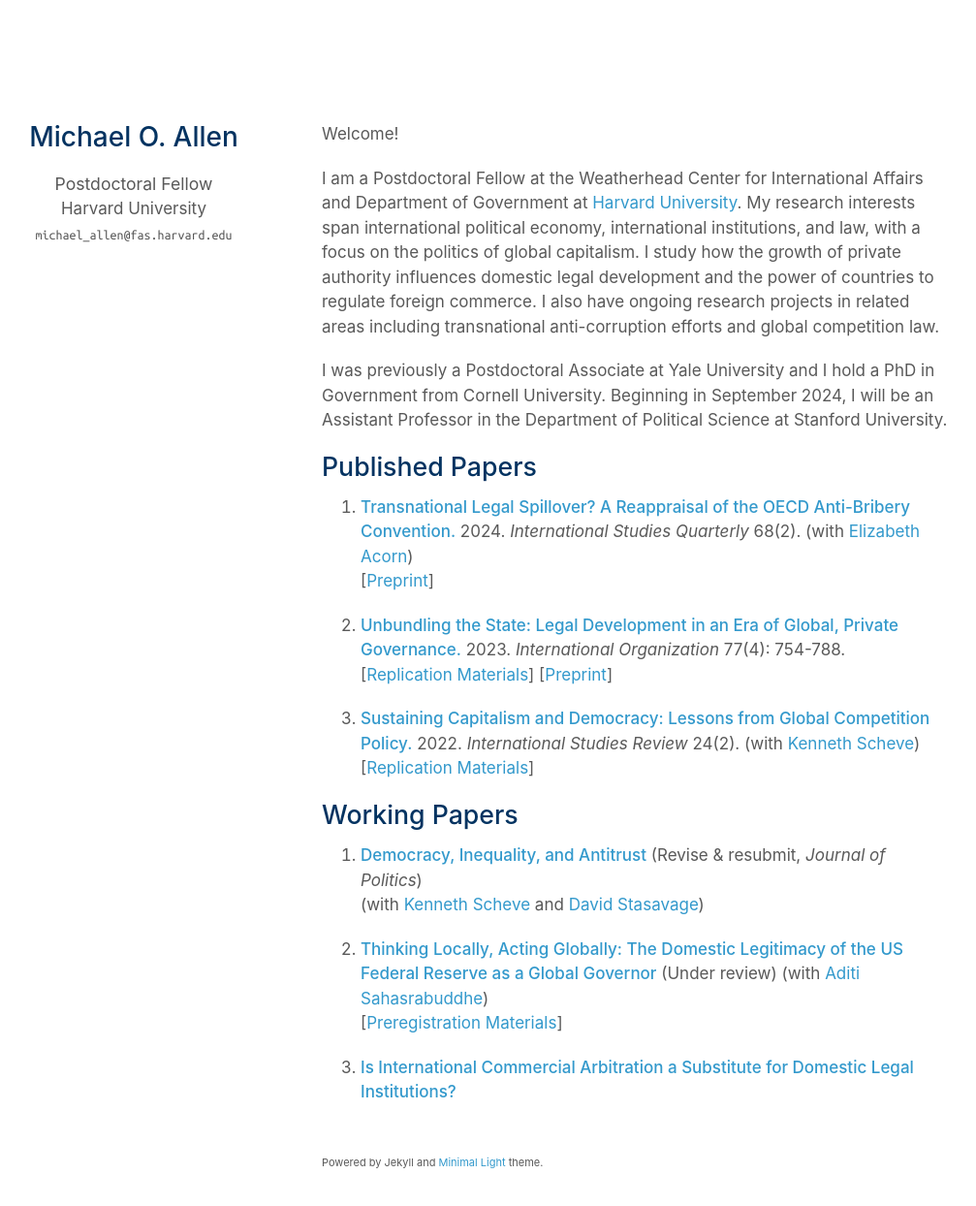
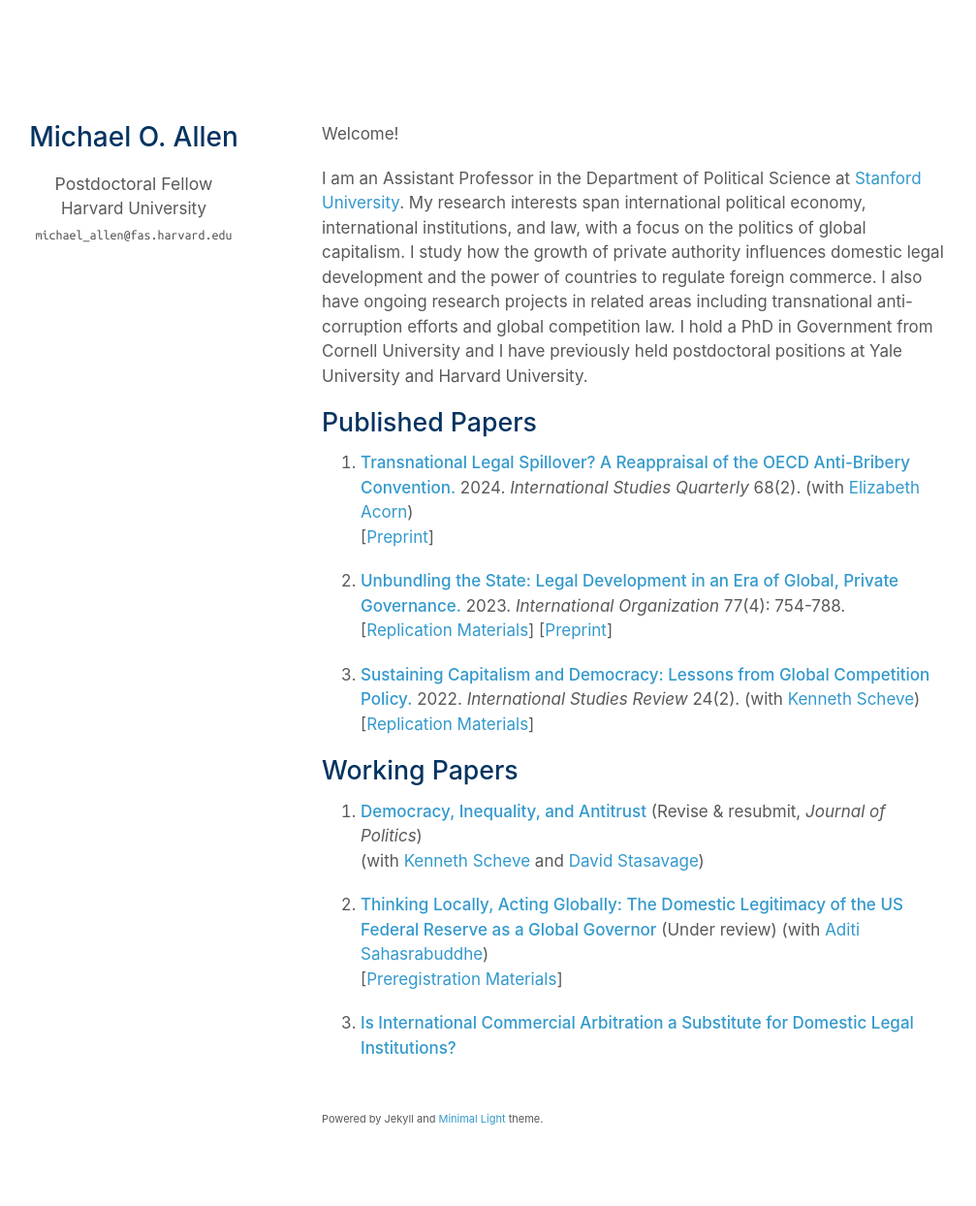
Before and after one commit to mmooddaa/mmooddaa.github.io, a Jekyll site: the page built from index.md, in a window 1280 px wide and 1281 px high. Shown: the top 1244 px of the window at 97% size, without its empty margins (138-1145 px from the left). Built offline with Jekyll 4.4.1, drawn with Linux system fonts in a browser that asks for light colours; nearby versions of some CDN libraries; a style sheet for code colours, icons or effects is not loaded.

Commit message:
new version of fed paper

```diff
--- a/index.md
+++ b/index.md
@@ -4,9 +4,8 @@ layout: homepage
 
 Welcome!
 
-I am a Postdoctoral Fellow at the Weatherhead Center for International Affairs and Department of Government at [Harvard University](https://www.gov.harvard.edu/). My research interests span international political economy, international institutions, and law, with a focus on the politics of global capitalism. I study how the growth of private authority influences domestic legal development and the power of countries to regulate foreign commerce. I also have ongoing research projects in related areas including transnational anti-corruption efforts and global competition law.
 
-I was previously a Postdoctoral Associate at Yale University and I hold a PhD in Government from Cornell University. Beginning in September 2024, I will be an Assistant Professor in the Department of Political Science at Stanford University.
+I am an Assistant Professor in the Department of Political Science at [Stanford University](https://politicalscience.stanford.edu/). My research interests span international political economy, international institutions, and law, with a focus on the politics of global capitalism. I study how the growth of private authority influences domestic legal development and the power of countries to regulate foreign commerce. I also have ongoing research projects in related areas including transnational anti-corruption efforts and global competition law. I hold a PhD in Government from Cornell University and I have previously held postdoctoral positions at Yale University and Harvard University.
 
 
 
@@ -24,6 +23,6 @@ I was previously a Postdoctoral Associate at Yale University and I hold a PhD in
 1. **[Democracy, Inequality, and Antitrust](https://papers.ssrn.com/sol3/papers.cfm?abstract_id=4358176)** (Revise & resubmit, *Journal of Politics*) <br>
 (with [Kenneth Scheve](https://scheve-research.org/) and [David Stasavage](https://stasavage.com/))
 
-2. **[Thinking Locally, Acting Globally: The Domestic Legitimacy of the US Federal Reserve as a Global Governor](/assets/papers/fed-survey-20240215.pdf)** (Under review) (with [Aditi Sahasrabuddhe](https://aditisahasrabuddhe.com)) <br> [[Preregistration Materials](https://osf.io/axq5c/)]
+2. **[Thinking Locally, Acting Globally: The Domestic Legitimacy of the US Federal Reserve as a Global Governor](/assets/papers/FedGlobalGov-20241006.pdf)** (Under review) (with [Aditi Sahasrabuddhe](https://aditisahasrabuddhe.com)) <br> [[Preregistration Materials](https://osf.io/axq5c/)]
 
 3. **[Is International Commercial Arbitration a Substitute for Domestic Legal Institutions?](/assets/papers/MAllen-icasub-20220927.pdf)**
```
Also changed, not shown: 1 other file.
